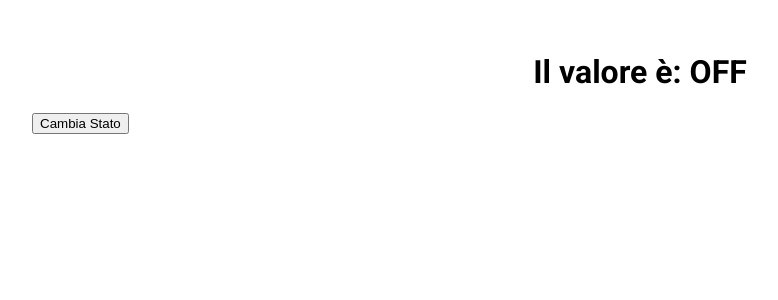
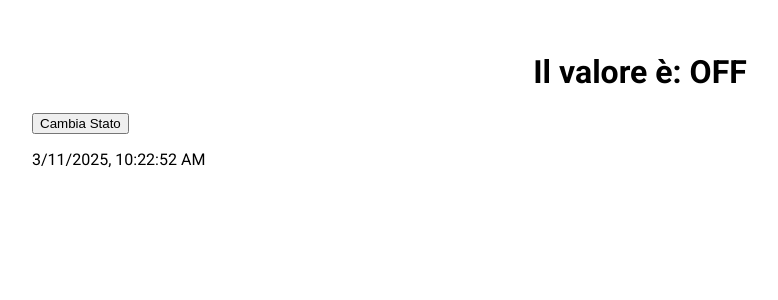
Before and after one commit to Federico-Zorzi/ex-react-snack-customhooks, a React (Vite) app: page / in a window 1280 px wide. Shown: the top 300 px of the page, without its empty margins (0-778 px from the left). Built offline with nearby package versions, Linux system fonts and the light colour scheme.

Commit message:
useDate custom hook

```diff
--- a/src/App.jsx
+++ b/src/App.jsx
@@ -1,12 +1,15 @@
 import useSwitch from "./Custom Hooks/useSwitch";
+import useDate from "./Custom Hooks/useDate";
 
 function App() {
   const [isOn, toggle] = useSwitch();
+  const currentDate = useDate();
 
   return (
     <main>
       <h1>Il valore è: {isOn ? "ON" : "OFF"}</h1>
       <button onClick={toggle}>Cambia Stato</button>
+      <p>{currentDate.toLocaleString()}</p>
     </main>
   );
 }
--- /dev/null
+++ b/src/Custom Hooks/useDate.jsx
@@ -0,0 +1,14 @@
+import { useEffect, useState } from "react";
+
+export default function useDate(initValue = "") {
+  const [date, setDate] = useState(initValue);
+
+  useEffect(() => {
+    const printDateInterval = setInterval((e) => {
+      setDate(new Date());
+    }, 1000);
+    return () => clearInterval(printDateInterval);
+  }, []);
+
+  return date;
+}
```
